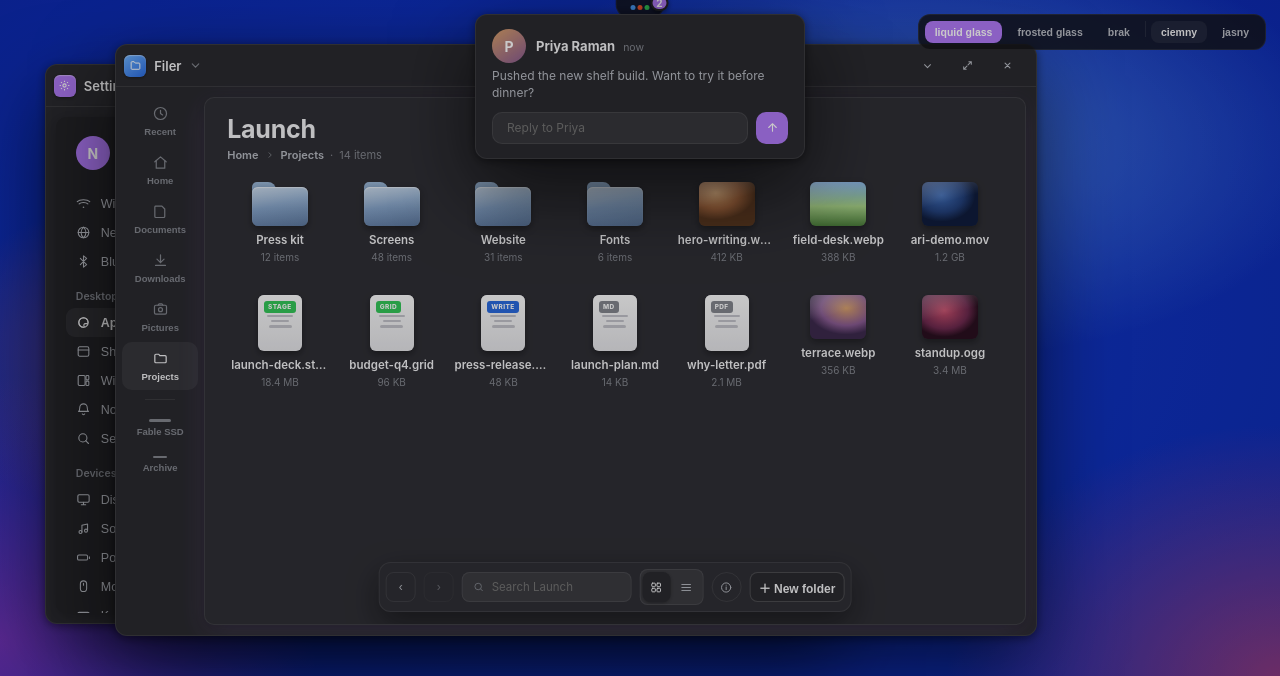
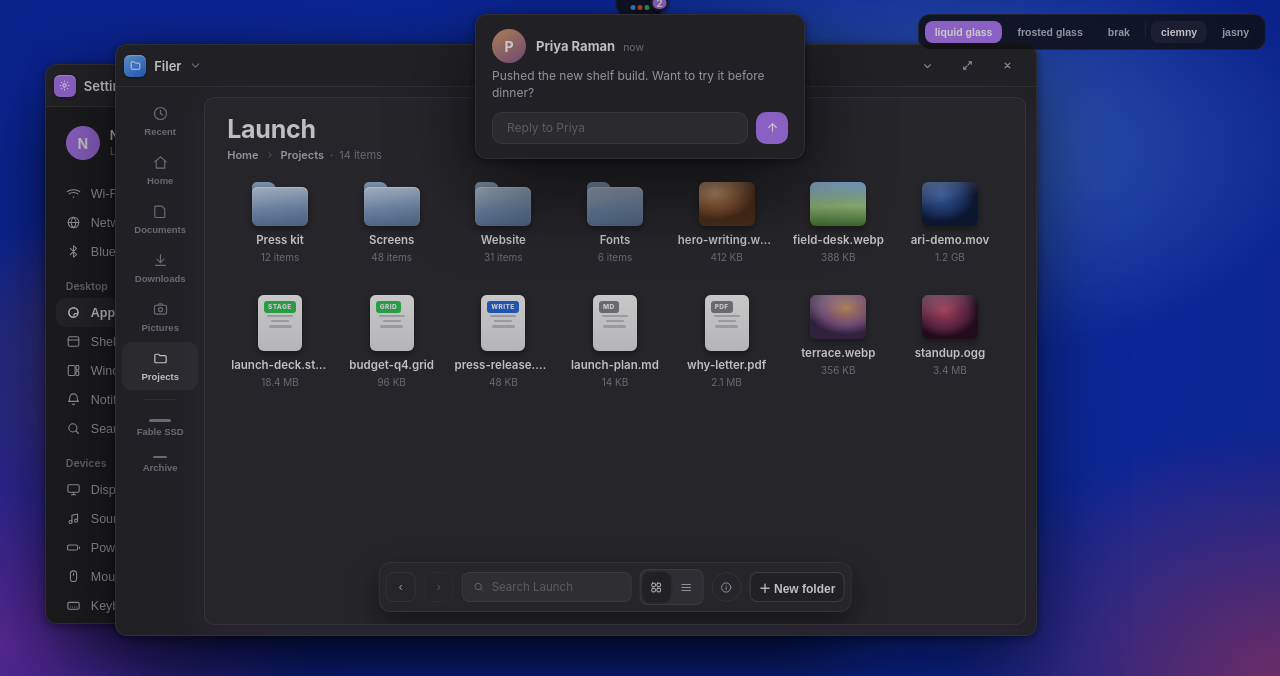
Before and after one commit to KimoSterz/SteloOS, a plain HTML site: page index.html in a window 1280 px wide. Shown: the top 676 px of the page. Drawn offline with Linux system fonts and the light colour scheme.

Commit message:
Settings: make sidebar integral to window frame like Filer

```diff
--- a/index.html
+++ b/index.html
@@ -269,7 +269,10 @@ sidebar (najniższa warstwa) → tło treści bez efektu → sekcje ze
 szkłem i cieniem warstwy. */
 .set-content { flex:1; min-width:0; display:flex; flex-direction:column; margin:10px 10px 10px 0; border:1px solid var(--border); border-radius:10px; background:var(--content); overflow:hidden; position:relative;
 box-shadow: 0 8px 28px color-mix(in srgb, var(--accent) 10%, transparent), 0 2px 8px rgba(0,0,0,.15); }
-.set-side { width:230px; flex-shrink:0; display:flex; flex-direction:column; background:var(--side); border-right:1px solid var(--border); box-shadow:var(--sh-1); border-radius:10px; margin:10px 0 10px 10px; overflow:hidden; }
+/* Sidebar ustawień — integralna część ramki okna (jak w Filerze):
+  bez własnych marginesów, zaokrąglenia i cienia; jedynie delikatne
+  tło i separator treści. */
+.set-side { width:230px; flex-shrink:0; display:flex; flex-direction:column; background:var(--side); border-right:1px solid var(--border); overflow:hidden; }
 .profile { margin:10px 10px 6px; padding:9px 10px; display:flex; align-items:center; gap:10px; border-radius:10px; cursor:pointer; transition:background .15s; }
 .profile:hover { background:var(--hover); }
 .avatar { width:34px; height:34px; border-radius:50%; flex-shrink:0; background:var(--accent); color:#fff; font-weight:700; font-size:14px; display:grid; place-items:center; }
```
